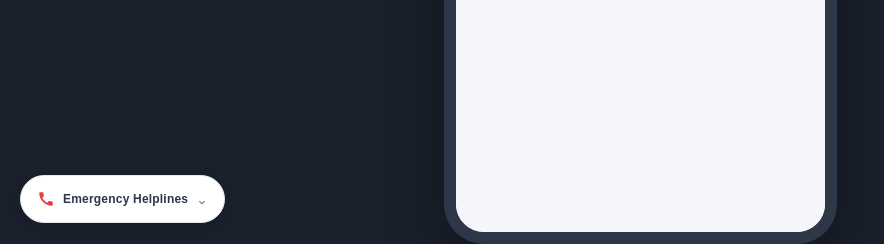
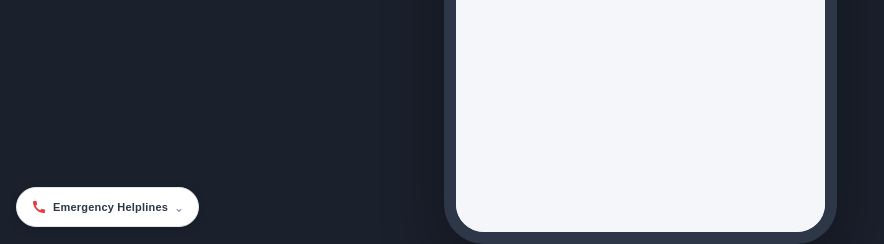
Before and after one commit to Doyekartik/PanicSafe, a website: page index.html in a window 1280 px wide. Shown: the part 556-800 px from the top of the page, without its empty margins (0-884 px from the left). Drawn offline with nearby package versions, Linux system fonts and the light colour scheme; no server answers.

Commit message:
emergency

```diff
--- a/style.css
+++ b/style.css
@@ -715,9 +715,10 @@ body {
   }
 
   .emergency-drawer {
-    bottom: calc(16px + var(--safe-bottom));
-    left: 16px;
-    width: calc(100vw - 160px);
+    bottom: calc(12px + var(--safe-bottom));
+    left: 12px;
+    width: auto;
+    max-width: calc(100vw - 140px);
   }
 
   .emergency-drawer:not(.expanded) {
@@ -725,7 +726,8 @@ body {
   }
 
   .emergency-drawer.expanded {
-    width: calc(100vw - 32px);
+    width: calc(100vw - 24px);
+    max-width: calc(100vw - 24px);
   }
 }
 
@@ -823,12 +825,13 @@ main {
 /* --- Collapsible Emergency Numbers Drawer --- */
 .emergency-drawer {
   position: fixed;
-  bottom: calc(20px + var(--safe-bottom));
-  left: 20px;
+  bottom: calc(16px + var(--safe-bottom));
+  left: 16px;
   z-index: 50;
-  max-width: 340px;
+  max-width: 320px;
   width: calc(100vw - 40px);
   transition: all 0.3s cubic-bezier(0.16, 1, 0.3, 1);
+  pointer-events: auto;
 }
 
 .emergency-drawer:not(.expanded) {
@@ -837,24 +840,24 @@ main {
 }
 
 .emergency-drawer-toggle {
-  min-height: 48px;
+  min-height: 40px;
   border: none;
   background: #ffffff;
   cursor: pointer;
   display: flex;
   align-items: center;
   justify-content: flex-start;
-  gap: 8px;
-  padding: 12px 16px;
+  gap: 6px;
+  padding: 10px 14px;
   color: var(--text-dark);
   transition: all 0.3s ease;
-  border-radius: 24px;
-  box-shadow: 0 4px 16px rgba(0, 0, 0, 0.12);
-  border: 1.5px solid #e2e8f0;
+  border-radius: 20px;
+  box-shadow: 0 3px 12px rgba(0, 0, 0, 0.1);
+  border: 1px solid #e2e8f0;
 }
 
 .emergency-drawer.expanded .emergency-drawer-toggle {
-  border-radius: 16px 16px 0 0;
+  border-radius: 14px 14px 0 0;
   box-shadow: none;
   border-bottom: none;
 }
@@ -862,7 +865,7 @@ main {
 .emergency-drawer-toggle:hover {
   background-color: var(--bg-btn-panic);
   transform: translateY(-2px);
-  box-shadow: 0 6px 20px rgba(0, 0, 0, 0.15);
+  box-shadow: 0 5px 16px rgba(0, 0, 0, 0.12);
 }
 
 .emergency-drawer.expanded .emergency-drawer-toggle:hover {
@@ -870,18 +873,18 @@ main {
 }
 
 .emergency-drawer-toggle:active {
-  transform: scale(0.98);
+  transform: scale(0.97);
 }
 
 .emergency-icon {
-  width: 18px;
-  height: 18px;
+  width: 16px;
+  height: 16px;
   fill: var(--danger-color);
   flex-shrink: 0;
 }
 
 .emergency-drawer-title {
-  font-size: 12px;
+  font-size: 11px;
   font-weight: 700;
   letter-spacing: 0.2px;
   color: var(--text-dark);
@@ -889,7 +892,7 @@ main {
 }
 
 .emergency-drawer-chevron {
-  font-size: 14px;
+  font-size: 12px;
   color: var(--text-muted);
   transition: transform 0.3s ease;
   transform: rotate(180deg);
```
